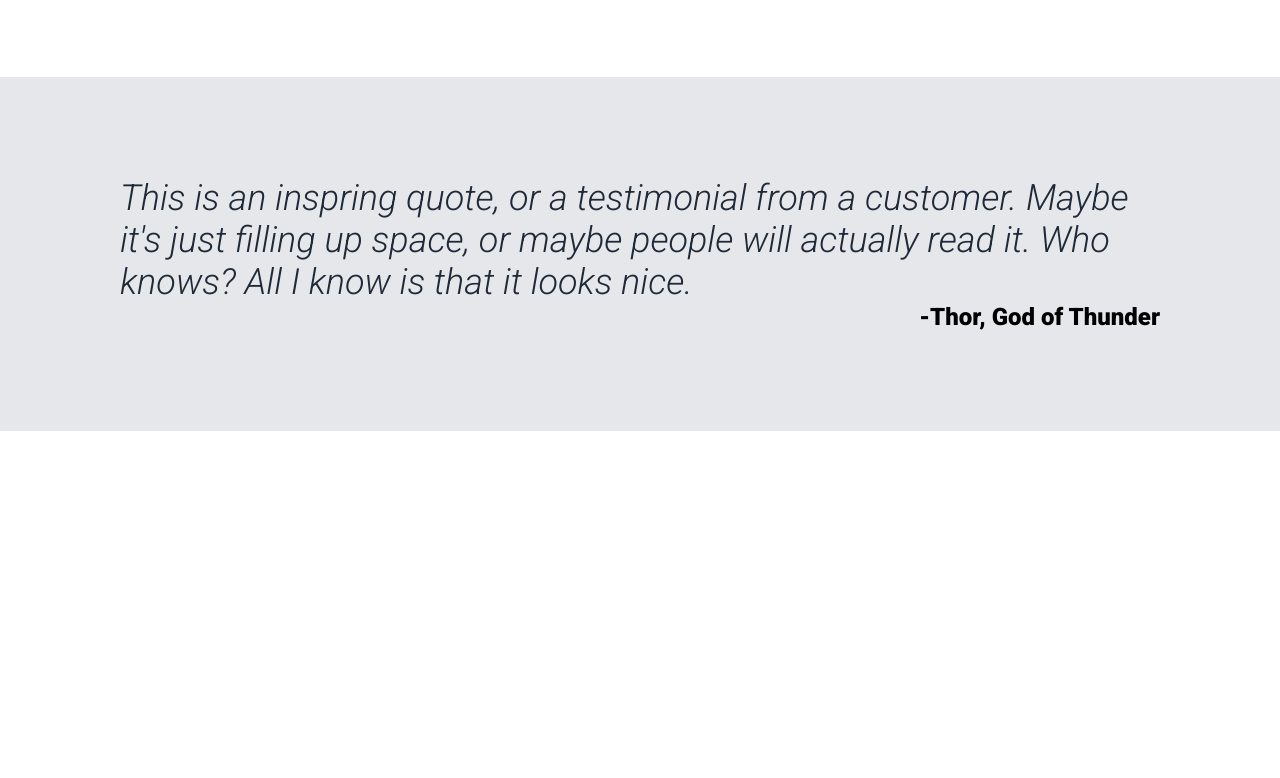
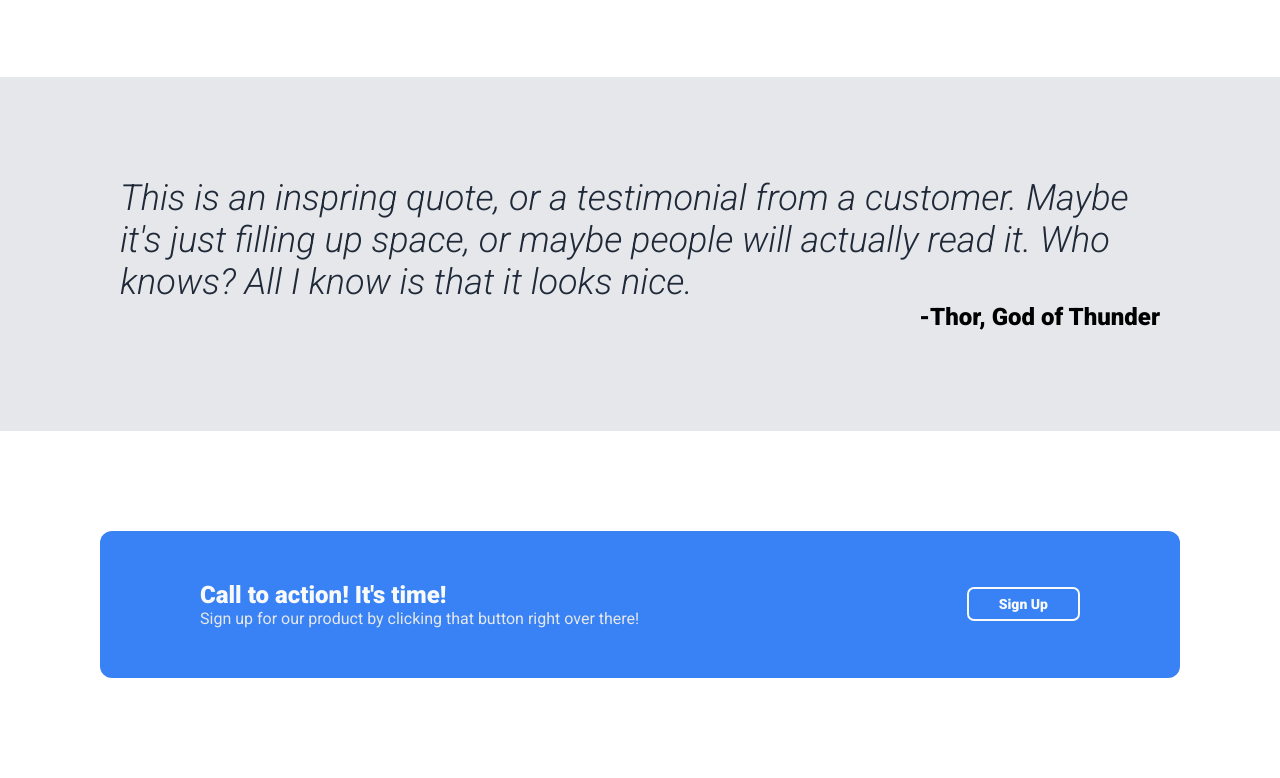
Before and after one commit to chris-kirchner/odin_landing-page, a plain HTML site: page index.html in a window 1280 px wide. Shown: the part 817-1595 px from the top of the page. Before the commit the page ends 1248 px from the top, so only its background shows below. Drawn offline with Linux system fonts and the light colour scheme.

Commit message:
Add call to action section

```diff
--- a/index.html
+++ b/index.html
@@ -58,5 +58,15 @@
         will actually read it. Who knows? All I know is that it looks nice.</p>
       <p class="name">-Thor, God of Thunder</p>
     </div>
+
+    <div class="cta">
+      <div class="background">
+        <div class="text">
+          <p class="line1">Call to action! It's time!</p>
+          <p class="line2">Sign up for our product by clicking that button right over there!</p>
+        </div>
+        <button>Sign Up</button>
+      </div>
+    </div>
   </body>
 </html>
--- a/style.css
+++ b/style.css
@@ -49,6 +49,7 @@ li {
   background: #1F2937;
   display: flex;
   flex-wrap: wrap;
+  justify-content: center;
   padding: 100px;
   gap: 40px;
 }
@@ -87,7 +88,7 @@ li {
   border: 0;
   color: #F9FAF8;
   font-size: 14px;
-  font-weight: bold;
+  font-weight: 900;
   padding: 8px 30px;
   border-radius: 7px;
 }
@@ -162,3 +163,47 @@ li {
   font-weight: 900;
   text-align: right;
 }
+
+.cta {
+  display: flex;
+  align-items: center;
+  justify-content: center;
+  /* padding: 100px; */
+}
+
+.cta .background {
+  display: flex;
+  flex-wrap: wrap;
+  justify-content: space-between;
+  gap: 30px;
+  background: #3882F6;
+  border-radius: 12px;
+  padding: 50px 100px;
+  margin: 100px;
+  width: 100%;
+}
+
+.cta .background .text .line1 {
+  color: #F9FAF8;
+  font-size: 24px;
+  font-weight: 900;
+}
+
+.cta .background .text .line2 {
+  color: #E5E7EB;
+}
+
+.cta button {
+  align-self: center;
+  background: #3882F6;
+  border: 2px solid #F9FAF8;
+  color: #F9FAF8;
+  font-size: 14px;
+  font-weight: 900;
+  padding: 7px 30px;
+  border-radius: 7px;
+}
+
+.cta button:active {
+  background: #2a5baa;
+}
```
